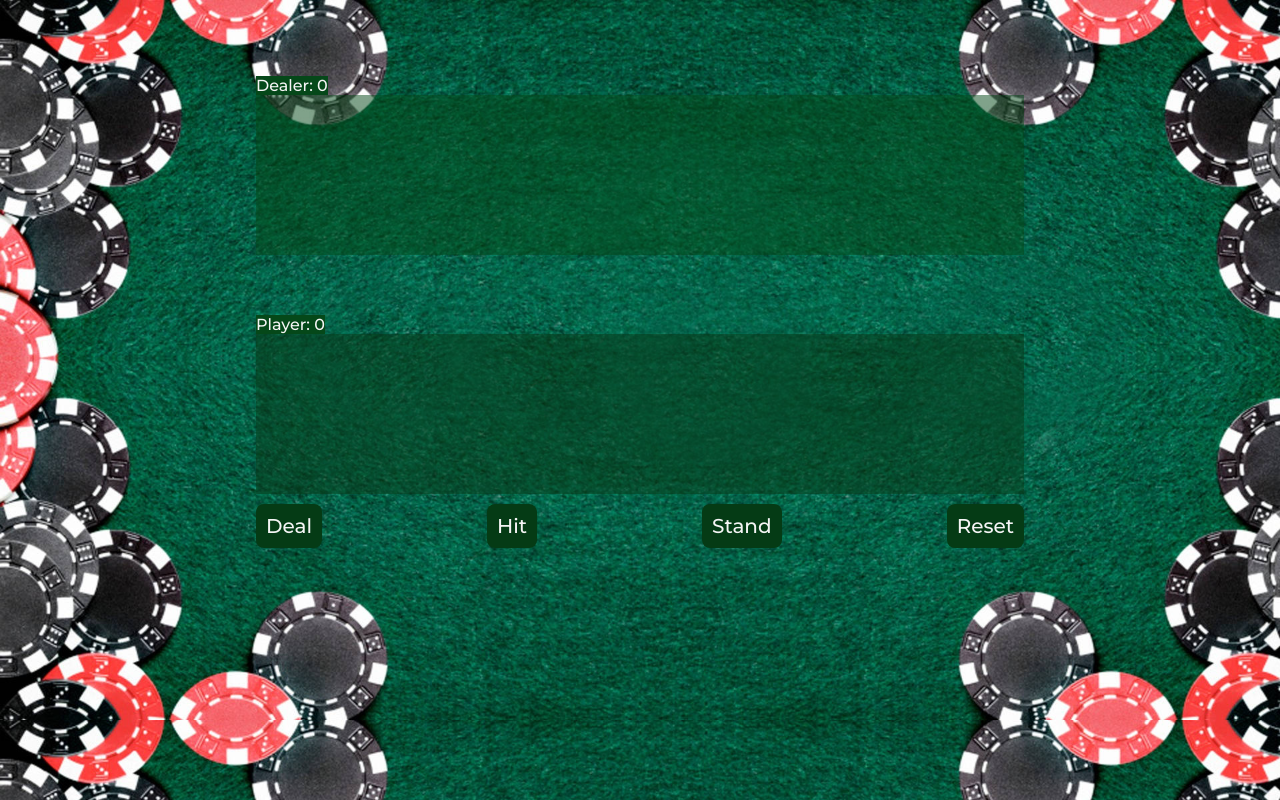
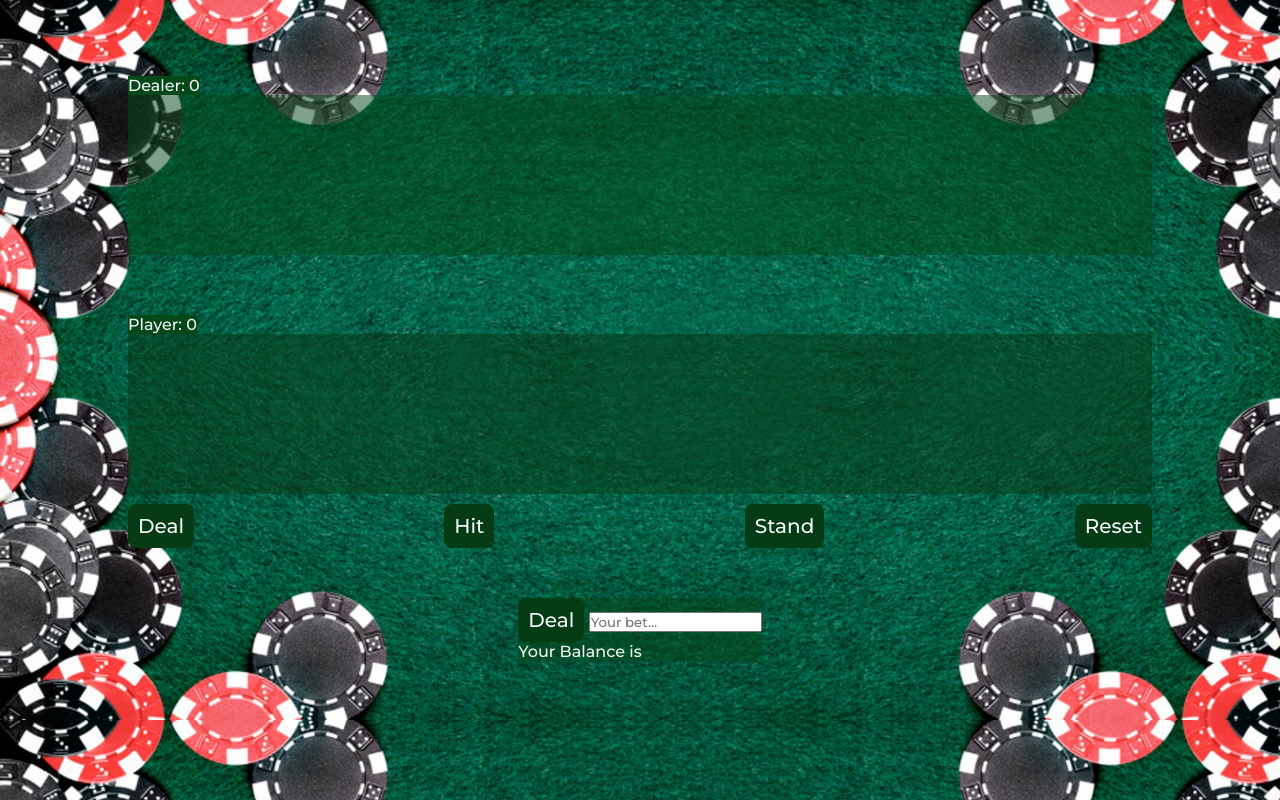
Before and after one commit to NickMarinade/gamesJS, a plain HTML site: page 21/index21.html in a window 1280 px wide. Drawn offline with Linux system fonts and the light colour scheme.

Commit message:
initialize 'bet' button in html

```diff
--- a/21/index21.html
+++ b/21/index21.html
@@ -35,5 +35,14 @@
   </div>
   <div class="gameOver"></div>
 
+  <div class="tableBet">
+    <button id="betButton" type="button">Deal</button>
+    <input class="input" placeholder="Your bet..." type="number">
+
+    <div class="showFinal">Your Balance is
+      <span class="balance"></span>
+    </div>
+  </div>
+
 </body>
 </html>
--- a/21/script21.js
+++ b/21/script21.js
@@ -28,6 +28,8 @@ let sum = 0;
 
 let dealerArr = [];
 let playerArr = [];
+
+let betButton
 
 dealButton.addEventListener('click', () => {
     for (let i = 0; i < 2; i++) {
--- a/21/style21.css
+++ b/21/style21.css
@@ -23,7 +23,7 @@ body {
 }
 
 .table {
-    width: 60%;
+    width: 80%;
 }
 
 .table > * {
@@ -78,3 +78,7 @@ button:hover {
     font-size: 25px;
     background-color: rgba(124, 204, 92, 0.8);
 }
+
+.tableBet {
+    background-color:rgba(5, 72, 25, 0.5);
+}
```
